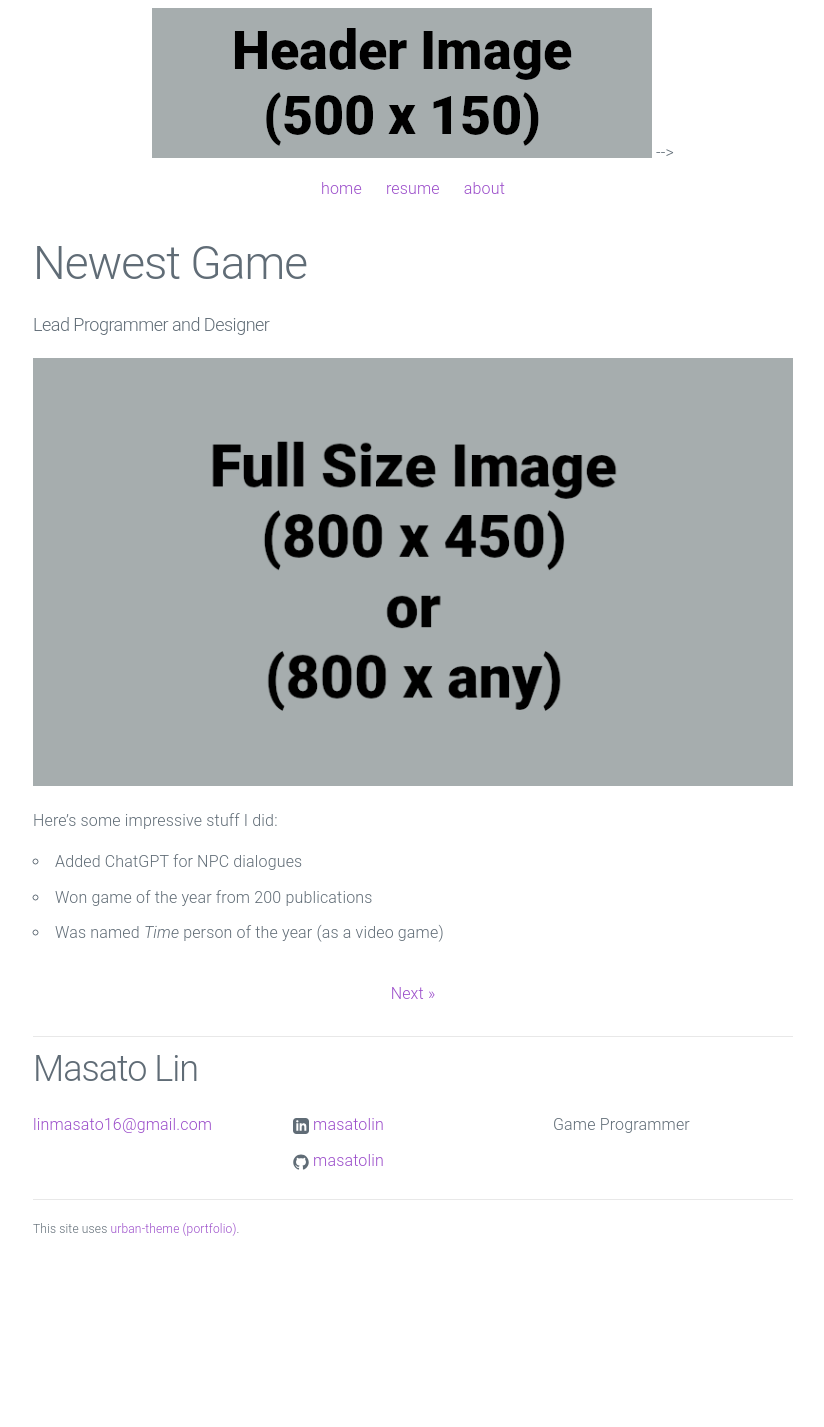
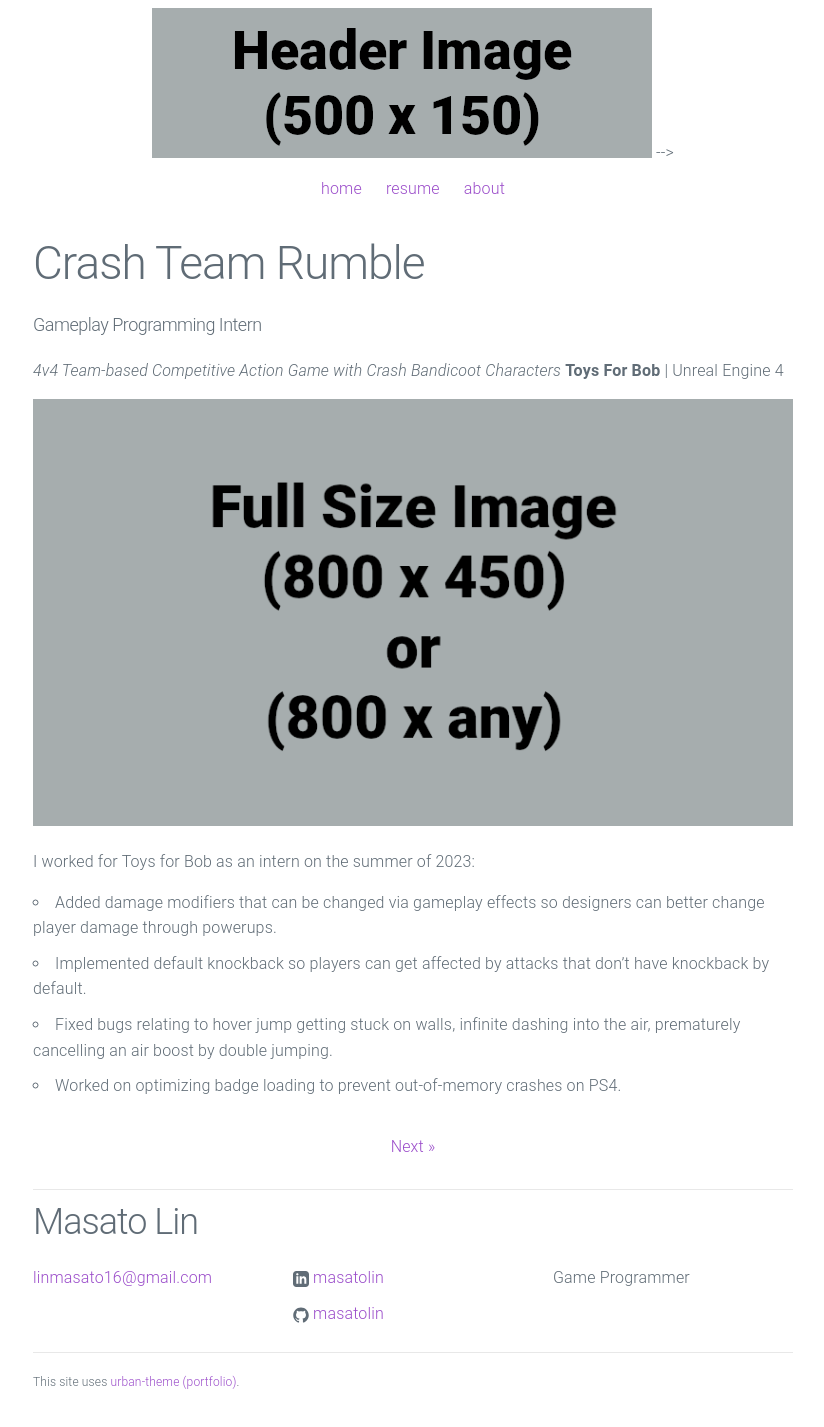
Before and after one commit to masatolin/masatolin.github.io, a Jekyll site: the page built from _posts/2022-10-09-newest-game.md, in a window 1280 px wide. Shown: the whole page, without its empty margins (227-1051 px from the left). Built offline with Jekyll 4.4.1, drawn with Linux system fonts in a browser that asks for light colours; before the commit the page ends 1274 px from its top, so only the background shows below that.

Commit message:
Update 2022-10-09-newest-game.md

```diff
--- a/_posts/2022-10-09-newest-game.md
+++ b/_posts/2022-10-09-newest-game.md
@@ -1,15 +1,18 @@
 ---
 layout: post
-title:  "Newest Game"
-summary: "Lead Programmer and Designer"
-date:   2022-10-09 15:39:40
+title:  "Crash Team Rumble"
+summary: "Gameplay Programming Intern"
+date:   2023-09-01 15:39:40
 preview: /assets/postpreview.png
 ---
+_4v4 Team-based Competitive Action Game with Crash Bandicoot Characters_
+**Toys For Bob** | Unreal Engine 4
+
 
 ![Picture 1](/assets/fullsize.png)
 
-Here's some impressive stuff I did:
-
-* Added ChatGPT for NPC dialogues
-* Won game of the year from 200 publications
-* Was named *Time* person of the year (as a video game)
+I worked for Toys for Bob as an intern on the summer of 2023:
+  - Added damage modifiers that can be changed via gameplay effects so designers can better change player damage through powerups.
+  - Implemented default knockback so players can get affected by attacks that don't have knockback by default.
+  - Fixed bugs relating to hover jump getting stuck on walls, infinite dashing into the air, prematurely cancelling an air boost by double jumping.
+  - Worked on optimizing badge loading to prevent out-of-memory crashes on PS4.
```
